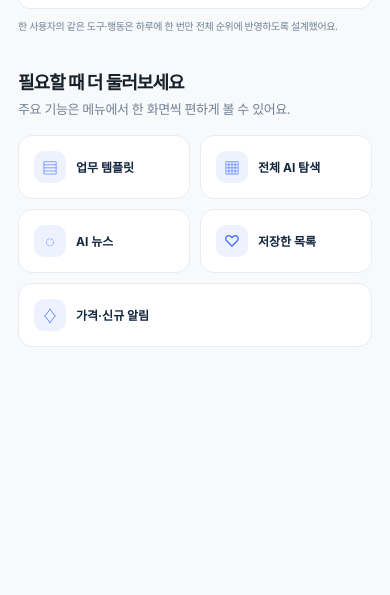
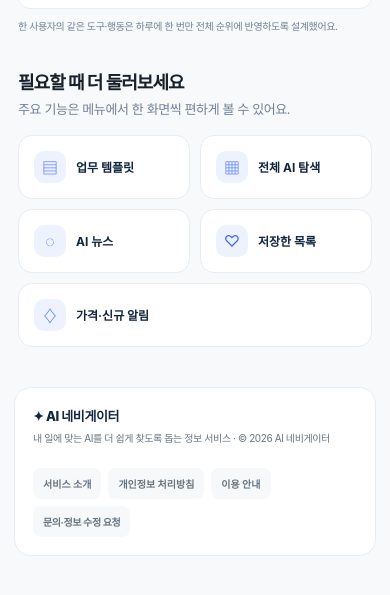
Before and after one commit to a01057674471-dot/ai-navigator, a website: page index.html in a window 390 px wide. Shown: the part 1943-2538 px from the top of the page. Before the commit the page ends 2405 px from the top, so only its background shows below. Drawn offline with nearby package versions, Linux system fonts and the light colour scheme; no server answers.

Commit message:
Add trust and contact footer

```diff
--- a/index.html
+++ b/index.html
@@ -107,7 +107,19 @@
     .notification-dot { position: absolute; top: 8px; right: 8px; width: 6px; height: 6px; border-radius: 50%; background: var(--orange); }
     .update-count { position: absolute; top: -5px; right: -6px; display: grid; min-width: 18px; height: 18px; padding: 0 4px; place-items: center; border: 2px solid var(--bg); border-radius: 99px; background: #e75959; color: #fff; font-size: 8px; font-weight: 900; }
     .update-count[hidden] { display: none; }
-    .main-content { max-width: 1240px; margin: 0 auto; padding: 28px 40px 70px; }
+    .main-content { max-width: 1240px; margin: 0 auto; padding: 28px 40px 54px; }
+    .site-footer { max-width: 1240px; margin: 0 auto; padding: 0 40px 88px; }
+    .footer-card { display: flex; align-items: center; justify-content: space-between; gap: 22px; padding: 21px 23px; color: #667482; background: #fff; border: 1px solid var(--line); border-radius: 17px; }
+    .footer-brand { color: var(--navy); font-size: 13px; font-weight: 850; }
+    .footer-copy { margin-top: 5px; font-size: 10px; line-height: 1.6; }
+    .footer-links { display: flex; flex-wrap: wrap; justify-content: flex-end; gap: 7px; }
+    .footer-links button, .footer-links a { padding: 8px 10px; color: #667482; background: #f6f8fa; border: 0; border-radius: 8px; font-size: 10px; font-weight: 750; }
+    .footer-links button:hover, .footer-links a:hover { color: var(--blue); background: var(--blue-soft); }
+    .legal-copy { color: #4f5f6f; font-size: 13px; line-height: 1.75; }
+    .legal-copy h4 { margin: 23px 0 7px; color: var(--ink); font-size: 14px; }
+    .legal-copy p { margin: 7px 0; }
+    .legal-copy ul { display: grid; gap: 7px; margin: 8px 0 0; padding-left: 20px; }
+    .legal-updated { padding: 10px 12px; color: #5a6b7c; background: #f6f8fa; border-radius: 9px; font-size: 11px; }
     .hero {
       position: relative; overflow: hidden; min-height: 340px; padding: 38px 42px;
       border-radius: 26px; color: #fff; background: var(--navy);
@@ -607,6 +619,9 @@
       .mobile-nav span { font-size: 17px; }
       .home-more-grid { grid-template-columns: repeat(2, 1fr); }
       .home-more-btn:last-child { grid-column: 1 / -1; }
+      .site-footer { padding: 0 14px 88px; }
+      .footer-card { align-items: flex-start; flex-direction: column; padding: 18px; }
+      .footer-links { justify-content: flex-start; }
     }
   </style>
 </head>
@@ -883,6 +898,17 @@
           </div>
         </section>
       </div>
+      <footer class="site-footer">
+        <div class="footer-card">
+          <div><div class="footer-brand">✦ AI 네비게이터</div><div class="footer-copy">내 일에 맞는 AI를 더 쉽게 찾도록 돕는 정보 서비스 · © 2026 AI 네비게이터</div></div>
+          <nav class="footer-links" aria-label="서비스 안내">
+            <button type="button" data-legal="about">서비스 소개</button>
+            <button type="button" data-legal="privacy">개인정보 처리방침</button>
+            <button type="button" data-legal="terms">이용 안내</button>
+            <a href="https://github.com/a01057674471-dot/ai-navigator/issues/new" target="_blank" rel="noreferrer">문의·정보 수정 요청</a>
+          </nav>
+        </div>
+      </footer>
     </main>
   </div>
   <nav class="mobile-nav"><button class="active" data-scroll="top"><span>⌂</span>홈</button><button data-scroll="diagnosis"><span>◎</span>진단</button><button data-scroll="directory"><span>▦</span>탐색</button><button data-scroll="popularity"><span>↗</span>인기</button><button data-scroll="home-more"><span>•••</span>메뉴</button></nav>
```
